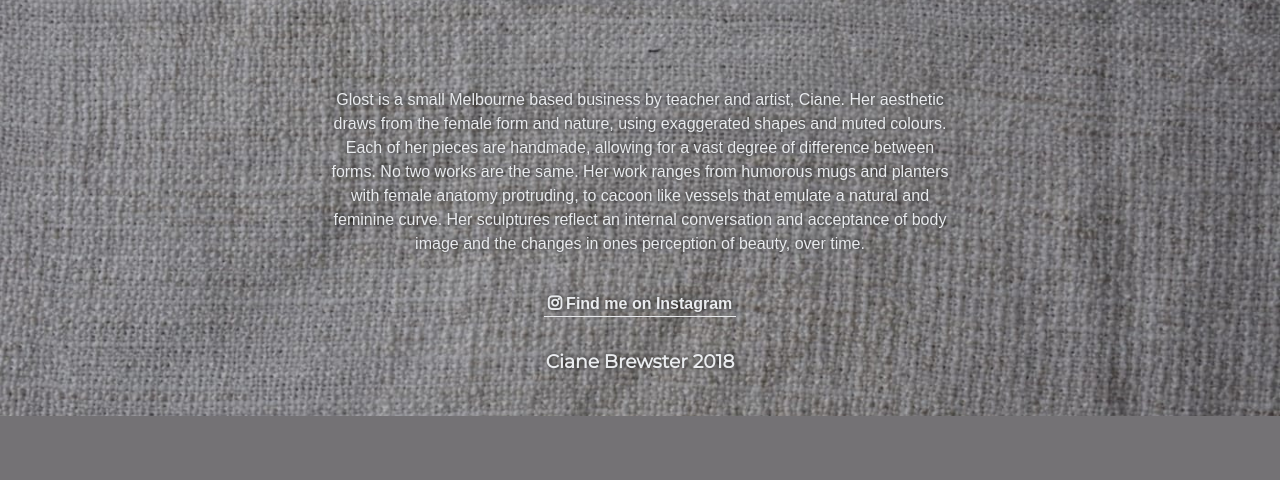
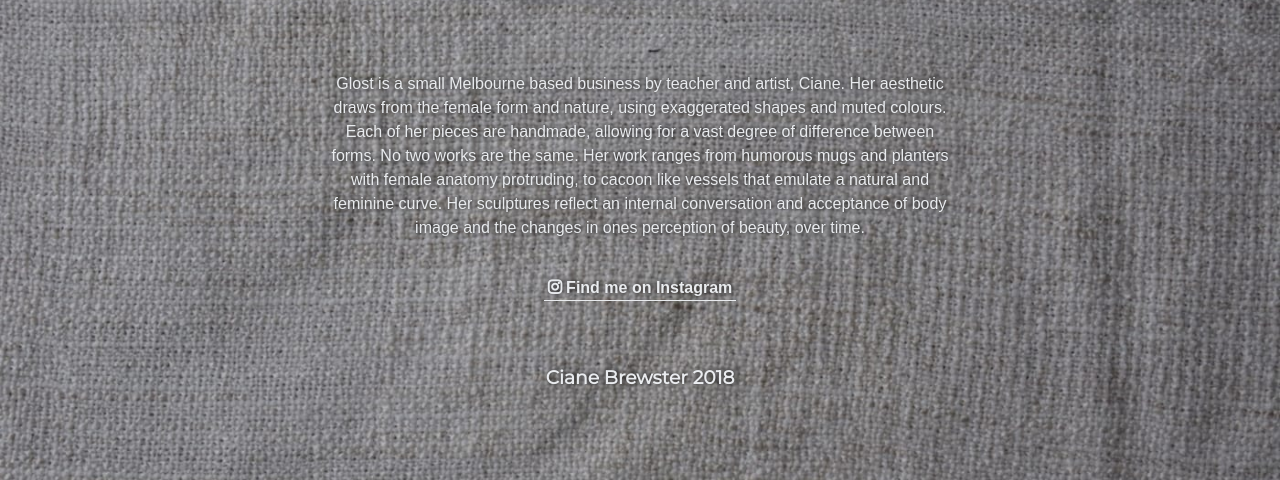
Before and after one commit to gloststudios/gloststudios, a website: page index.html in a window 1280 px wide. Shown: the part 2703-3183 px from the top of the page. Before the commit the page ends 3119 px from the top, so only its background shows below. Drawn offline with nearby package versions, Linux system fonts and the light colour scheme.

Commit message:
tweakizzle

```diff
--- a/source/main.scss
+++ b/source/main.scss
@@ -289,7 +289,7 @@
 }
 
 .footer {
-    padding: 1em 0 2em;
+    padding: 0 0 5em;
 
     .moi {
         color: $background;
@@ -303,7 +303,7 @@
     }
 
     .container {
-        padding: 2em 1em 2em;
+        padding: 2em 1em 4em;
         max-width: 620px;
 
         p {
```
Also changed, not shown: dist/main.min.css.
